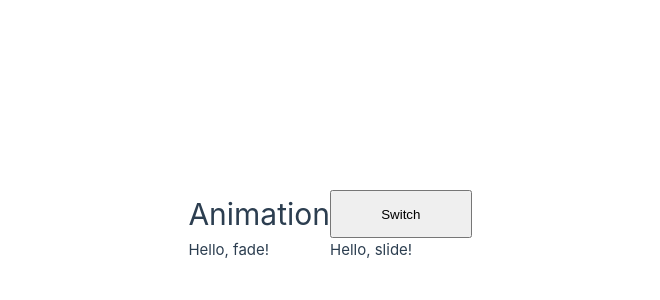
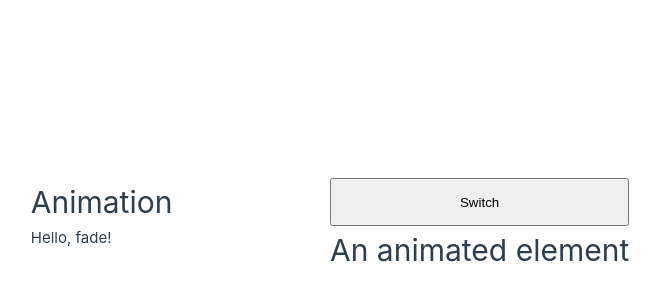
Before and after one commit to 2630-Daichi-Inoue/vue-lesson, a Vue app: page / in a window 1280 px wide. Shown: the part 174-474 px from the top of the page, without its empty margins (310-970 px from the left). Built offline with nearby package versions, Linux system fonts and the light colour scheme.

Commit message:
lesson 116

```diff
--- a/package.json
+++ b/package.json
@@ -14,6 +14,7 @@
     "format": "prettier --write --experimental-cli src/"
   },
   "dependencies": {
+    "animate.css": "^4.1.1",
     "vue": "^3.5.25"
   },
   "devDependencies": {
--- a/src/App.vue
+++ b/src/App.vue
@@ -6,12 +6,13 @@
 <template>
   <h1>Animation</h1>
   <button @click="isShow = !isShow">Switch</button>
-  <Transition name="fade" appear>
+  <Transition
+    enter-active-class="animate__animated animate__bounce"
+    leave-active-class="animate__animated animate__shakeX"
+  >
     <div v-if="isShow">Hello, fade!</div>
   </Transition>
-  <Transition name="slide" appear>
-    <div v-if="isShow">Hello, slide!</div>
-  </Transition>
+  <h1 class="animate__animated animate__bounce">An animated element</h1>
 </template>
 <style scoped>
   .fade-enter-from{
@@ -32,18 +33,4 @@
   .fade-leave-to {
     opacity: 0;
   }
-  .slide-enter-active {
-    animation: slide 1s;
-  }
-  .slide-leave-active {
-    animation: slide 1s reverse;
-  }
-  @keyframes slide {
-    0% {
-      transform: translateX(20px);
-    }
-    100% {
-      transform: translateX(0);
-    }
-  }
 </style>
--- a/src/main.js
+++ b/src/main.js
@@ -3,6 +3,7 @@ import './assets/main.css'
 import { createApp } from 'vue'
 import App from './App.vue'
 import BaseIcon from './components/BaseIcon.vue'
+import 'animate.css'
 
 const app = createApp(App)
 app.component('BaseIcon', BaseIcon)
```
Also changed, not shown: 1 other file (tests, documents, lock files or other folders).
